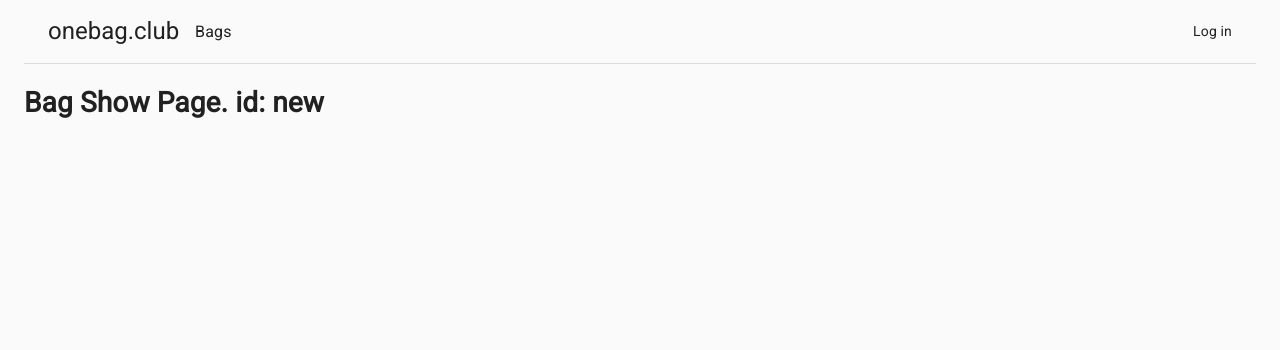
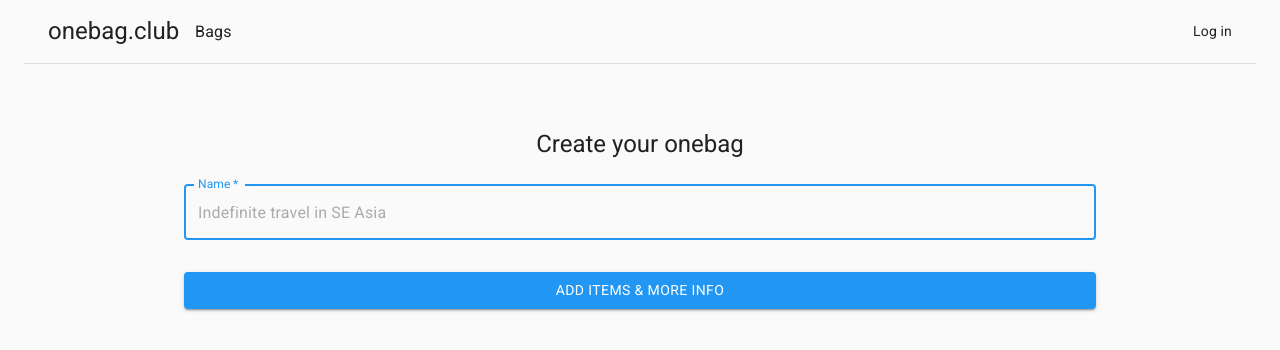
Before and after one commit to maxsynnott/onebag, a React (Create React App) app: page /bags/new in a window 1280 px wide. Shown: the top 350 px of the page. Built offline with nearby package versions, Linux system fonts and the light colour scheme; no server answers.

Commit message:
Added bags edit page

```diff
--- a/package.json
+++ b/package.json
@@ -16,6 +16,7 @@
 		"fontsource-roboto": "^4.0.0",
 		"react": "^17.0.2",
 		"react-dom": "^17.0.2",
+		"react-icons": "^4.2.0",
 		"react-query": "^3.13.0",
 		"react-router-dom": "^5.2.0",
 		"react-scripts": "4.0.3",
--- /dev/null
+++ b/src/pages/BagsEditPage.tsx
@@ -0,0 +1,118 @@
+import {
+	Button,
+	Container,
+	makeStyles,
+	TextField,
+	Typography,
+} from '@material-ui/core'
+import axios from 'axios'
+import React, { FormEvent, useEffect, useState } from 'react'
+import { useMutation, useQuery } from 'react-query'
+import { useParams } from 'react-router'
+import { Bag } from '../types'
+
+const useStyles = makeStyles((theme) => ({
+	paper: {
+		marginTop: theme.spacing(8),
+		display: 'flex',
+		flexDirection: 'column',
+		alignItems: 'center',
+	},
+	form: {
+		width: '100%', // Fix IE 11 issue.
+		marginTop: theme.spacing(1),
+	},
+	submit: {
+		margin: theme.spacing(3, 0, 2),
+	},
+}))
+
+export default function BagsEditPage() {
+	const { id } = useParams<{ id: string }>()
+	const classes = useStyles()
+
+	const [name, setName] = useState('')
+	const [description, setDescription] = useState('')
+
+	const [enabled, setEnabled] = useState(true)
+	const { isLoading, error, data: bag, refetch } = useQuery(
+		'bags',
+		async () => {
+			const response = await axios.get(`http://localhost:8080/bags/${id}`)
+			return response.data
+		},
+		{
+			onSuccess: (bag: Bag) => {
+				setName(bag.name)
+				setEnabled(false)
+			},
+			enabled,
+		},
+	)
+
+	const { mutate: patchBag } = useMutation(
+		async () => {
+			const response = await axios.patch(
+				`http://localhost:8080/bags/${id}`,
+				{ name, description },
+				{ withCredentials: true },
+			)
+			return response.data
+		},
+		{
+			onSuccess: (d) => {
+				refetch()
+			},
+		},
+	)
+
+	const handlePatchBag = (e: FormEvent) => {
+		e.preventDefault()
+		patchBag()
+	}
+
+	return (
+		<Container component="main" maxWidth="md">
+			<div className={classes.paper}>
+				<form className={classes.form} onSubmit={handlePatchBag}>
+					<TextField
+						variant="outlined"
+						margin="normal"
+						required
+						fullWidth
+						id="name"
+						label="Name"
+						name="name"
+						placeholder="Indefinite travel in SE Asia"
+						value={name}
+						onChange={(e) => setName(e.target.value)}
+						autoFocus
+					/>
+					<TextField
+						variant="outlined"
+						margin="normal"
+						multiline
+						fullWidth
+						id="description"
+						label="Description"
+						name="description"
+						placeholder="Lorem ipsum dolor sit amet consectetur adipisicing elit. Nobis facere consectetur ea magnam tenetur recusandae. Tempora itaque repellendus nesciunt, quia odit tempore assumenda recusandae quo fugit a omnis quas unde."
+						value={description}
+						onChange={(e) => setDescription(e.target.value)}
+						autoFocus
+					/>
+
+					<Button
+						type="submit"
+						fullWidth
+						variant="contained"
+						color="primary"
+						className={classes.submit}
+					>
+						Update bag
+					</Button>
+				</form>
+			</div>
+		</Container>
+	)
+}
--- /dev/null
+++ b/src/pages/BagsNewPage.tsx
@@ -0,0 +1,87 @@
+import {
+	Button,
+	Container,
+	makeStyles,
+	TextField,
+	Typography,
+} from '@material-ui/core'
+import axios from 'axios'
+import { FormEvent, useState } from 'react'
+import { useMutation, useQueryClient } from 'react-query'
+import { useHistory } from 'react-router'
+import { Bag } from '../types'
+
+const useStyles = makeStyles((theme) => ({
+	paper: {
+		marginTop: theme.spacing(8),
+		display: 'flex',
+		flexDirection: 'column',
+		alignItems: 'center',
+	},
+	form: {
+		width: '100%', // Fix IE 11 issue.
+		marginTop: theme.spacing(1),
+	},
+	submit: {
+		margin: theme.spacing(3, 0, 2),
+	},
+}))
+
+export default function BagsNewPage() {
+	const classes = useStyles()
+	const [name, setName] = useState('')
+	const history = useHistory()
+
+	const { mutate: createBag } = useMutation(
+		async () => {
+			const response = await axios.post(
+				'http://localhost:8080/bags',
+				{ name },
+				{ withCredentials: true },
+			)
+			return response.data
+		},
+		{
+			onSuccess: (bag: Bag) => {
+				history.push(`/bags/${bag.id}/edit`)
+			},
+		},
+	)
+
+	const handleCreateBag = (e: FormEvent) => {
+		e.preventDefault()
+		createBag()
+	}
+
+	return (
+		<Container component="main" maxWidth="md">
+			<div className={classes.paper}>
+				<Typography variant="h5">Create your onebag</Typography>
+				<form className={classes.form} onSubmit={handleCreateBag}>
+					<TextField
+						variant="outlined"
+						margin="normal"
+						required
+						fullWidth
+						id="name"
+						label="Name"
+						name="name"
+						placeholder="Indefinite travel in SE Asia"
+						value={name}
+						onChange={(e) => setName(e.target.value)}
+						autoFocus
+					/>
+					<Button
+						type="submit"
+						fullWidth
+						variant="contained"
+						color="primary"
+						className={classes.submit}
+					>
+						{'Add items & more info'}
+					</Button>
+				</form>
+			</div>
+		</Container>
+	)
+}
--- a/src/routes/AppRoutes.tsx
+++ b/src/routes/AppRoutes.tsx
@@ -4,6 +4,8 @@ import BagsIndexPage from '../pages/BagsIndexPage'
 import HomePage from '../pages/HomePage'
 import LogInPage from '../pages/LogInPage'
 import SignUpPage from '../pages/SignUpPage'
+import BagsNewPage from '../pages/BagsNewPage'
+import BagsEditPage from '../pages/BagsEditPage'
 
 export default function AppRoutes() {
 	return (
@@ -12,6 +14,8 @@ export default function AppRoutes() {
 			<Route path="/login" exact={true} component={LogInPage} />
 			<Route path="/signup" exact={true} component={SignUpPage} />
 			<Route path="/bags" exact={true} component={BagsIndexPage} />
+			<Route path="/bags/new" exact={true} component={BagsNewPage} />
+			<Route path="/bags/:id/edit" component={BagsEditPage} />
 			<Route path="/bags/:id" component={BagsShowPage} />
 		</Switch>
 	)
--- /dev/null
+++ b/src/types.ts
@@ -0,0 +1,5 @@
+export interface Bag {
+	id: number
+	name: string
+	description: string
+}
```
Also changed, not shown: 2 other files (tests, documents, lock files or other folders).
